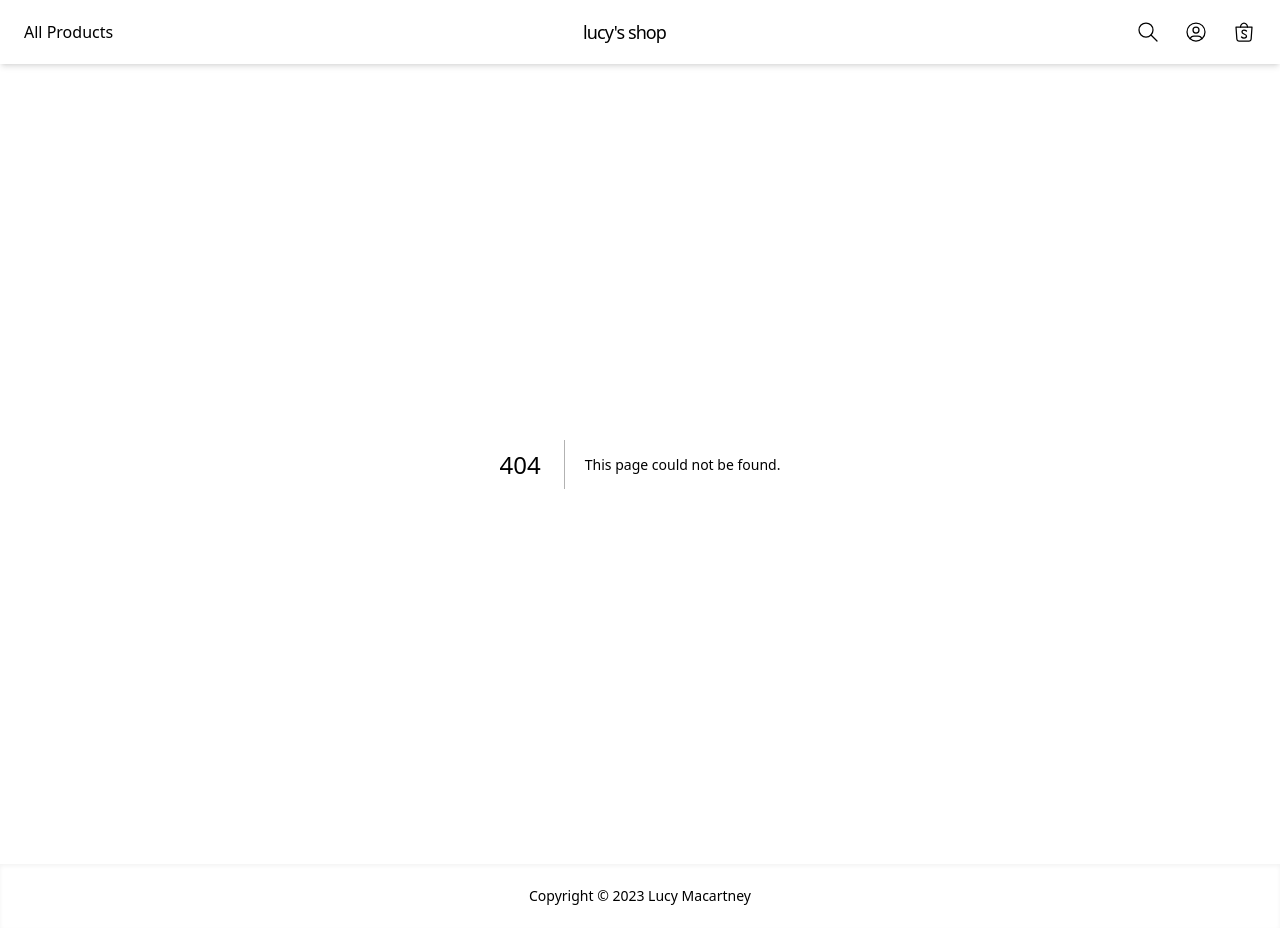
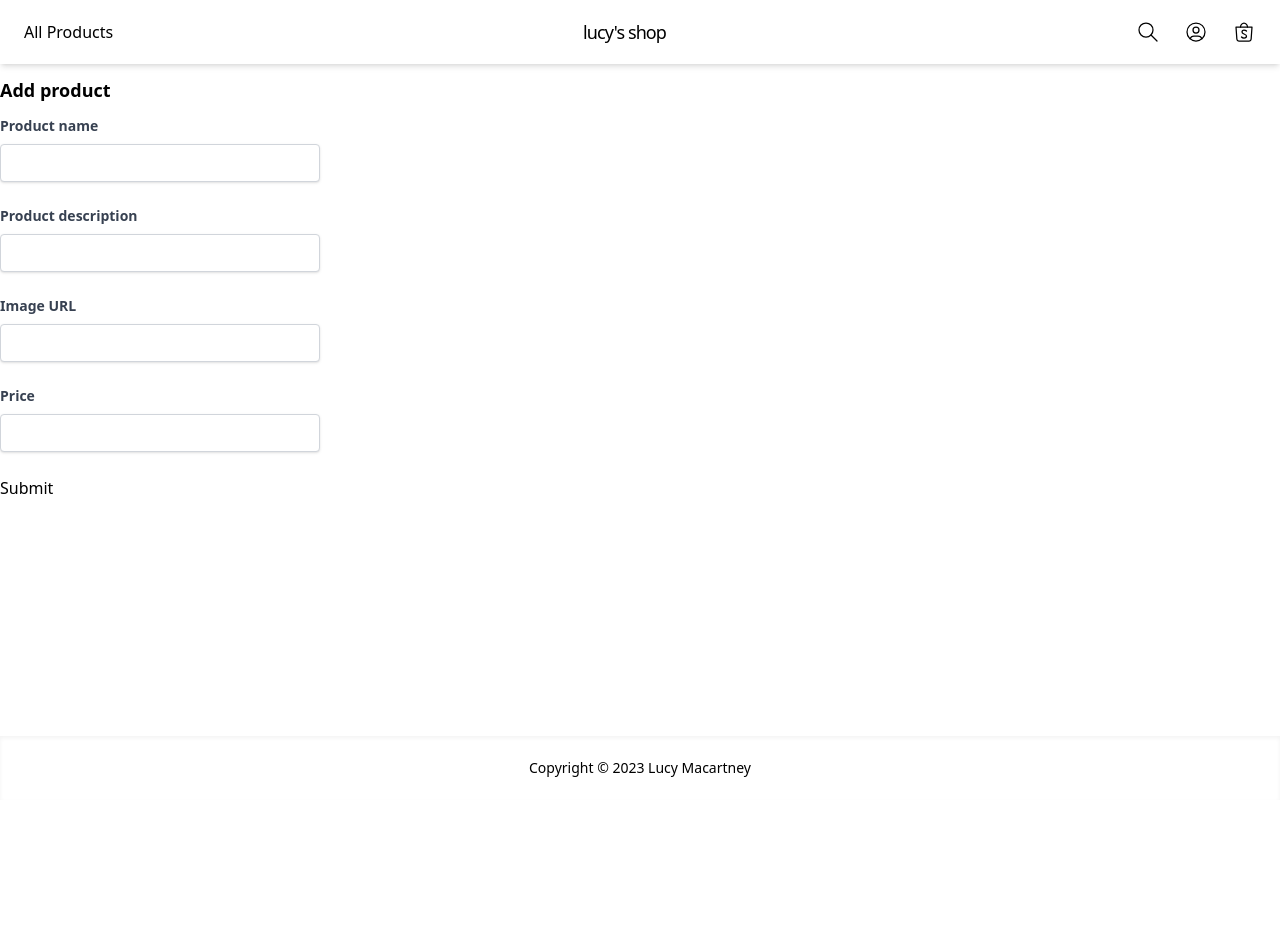
Before and after one commit to lmac-1/ecommerce-nextjs, a Next.js app: page /admin/addproduct in a window 1280 px wide. Before the commit this address had no page. After the commit the page ends 800 px from the top, so only its background shows below. Built offline with nearby package versions, Linux system fonts and the light colour scheme; a web font is replaced by a local one.

Commit message:
add product page

```diff
--- /dev/null
+++ b/components/form/FormFieldContainer.tsx
@@ -0,0 +1,7 @@
+import { PropsWithChildren } from 'react';
+
+export default function FormOrButtonContainer({
+  children,
+}: PropsWithChildren<any>) {
+  return <div className="mb-6">{children}</div>;
+}
--- /dev/null
+++ b/components/form/TextField.tsx
@@ -0,0 +1,42 @@
+import clsx from 'clsx';
+import FormFieldContainer from './FormFieldContainer';
+export default function TextField({
+  register,
+  required = false,
+  name,
+  label,
+  errors,
+  type = 'text',
+}: {
+  register: Function;
+  required?: boolean;
+  name: string;
+  label: string;
+  errors?: any;
+  type?: string;
+}) {
+  return (
+    <FormFieldContainer>
+      <label
+        className="block text-gray-700 text-sm font-bold mb-2"
+        htmlFor={name}
+      >
+        {label}
+      </label>
+      <input
+        className={clsx(
+          'shadow appearance-none border rounded w-full py-2 px-3 text-gray-700 leading-tight focus:outline-none focus:shadow-outline',
+          { 'border-red-500': errors[name], 'border-gray-300': !errors[name] }
+        )}
+        type={type}
+        name={name}
+        {...register(name, { required })}
+      />
+      {errors[name] && (
+        <p className="text-red-500 text-xs italic mt-2">
+          {errors[name].message}
+        </p>
+      )}
+    </FormFieldContainer>
+  );
+}
--- /dev/null
+++ b/pages/admin/addproduct.tsx
@@ -0,0 +1,106 @@
+import { useReducer } from 'react';
+import axios from 'axios';
+import { useForm } from 'react-hook-form';
+import { yupResolver } from '@hookform/resolvers/yup';
+import { addProductsSchema } from '../../utils/yup/addProduct';
+import TextField from '../../components/form/TextField';
+
+type FormData = {
+  name: string;
+  description: string;
+  image: string;
+  price: string;
+};
+
+type Action =
+  | { type: 'request' }
+  | { type: 'success' }
+  | { type: 'failure'; payload: string };
+
+type State = {
+  loading: boolean;
+  error?: string;
+};
+
+function reducer(state: State, action: Action): State {
+  switch (action.type) {
+    case 'request':
+      return { ...state, loading: true, error: '' };
+    case 'success':
+      return { ...state, loading: false, error: '' };
+    case 'failure':
+      return { ...state, loading: false, error: action.payload };
+  }
+}
+
+export default function AddProduct() {
+  const {
+    handleSubmit,
+    register,
+    formState: { errors },
+  } = useForm<FormData>({ resolver: yupResolver(addProductsSchema) });
+
+  const [{ loading, error }, dispatch] = useReducer(reducer, {
+    loading: false,
+    error: '',
+  });
+
+  const onSubmit = async (data: any) => {
+    try {
+      const { name, description, image, price } = data;
+      dispatch({ type: 'request' });
+      await axios.post('/api/product/add', {
+        name,
+        description,
+        image,
+        price: parseFloat(price),
+      });
+      dispatch({ type: 'success' });
+    } catch (err) {
+      console.error(err);
+      dispatch({ type: 'failure', payload: 'Sorry, an error has occurred' });
+    }
+  };
+  return (
+    <>
+      <h1 className="text-lg font-bold my-3">Add product</h1>
+      <div className="max-w-xs">
+        {loading ? (
+          <p>Loading</p>
+        ) : error ? (
+          <h1>{error}</h1>
+        ) : (
+          <>
+            <form onSubmit={handleSubmit(onSubmit)}>
+              <TextField
+                name="name"
+                label="Product name"
+                register={register}
+                errors={errors}
+              />
+              <TextField
+                name="description"
+                label="Product description"
+                register={register}
+                errors={errors}
+              />
+              <TextField
+                name="image"
+                label="Image URL"
+                register={register}
+                errors={errors}
+              />
+              <TextField
+                name="price"
+                label="Price"
+                register={register}
+                errors={errors}
+              />
+              <button>Submit</button>
+            </form>
+          </>
+        )}
+      </div>
+    </>
+  );
+}
--- /dev/null
+++ b/pages/api/product/add.ts
@@ -0,0 +1,18 @@
+// Next.js API route support: https://nextjs.org/docs/api-routes/introduction
+import type { NextApiRequest, NextApiResponse } from 'next';
+import prisma from '../../../lib/prisma';
+
+// POST /api/addproduct
+// Required fields in body: name, price
+// Optional fields in body: description, image
+export default async function handler(
+  req: NextApiRequest,
+  res: NextApiResponse
+) {
+  const result = await prisma.product.create({
+    data: {
+      ...req.body,
+    },
+  });
+  res.json(result);
+}
--- /dev/null
+++ b/utils/yup/addProduct.ts
@@ -0,0 +1,9 @@
+import * as yup from 'yup';
+
+export const addProductsSchema = yup.object().shape({
+  name: yup.string().required('This field is required'),
+  price: yup
+    .string()
+    .required('This field is required')
+    .matches(/^\d+(\.\d{1,2})?$/, 'Invalid price'),
+});
```
Also changed, not shown: package.json (+6 -1 lines), 2 other files (tests, documents, lock files or other folders).
